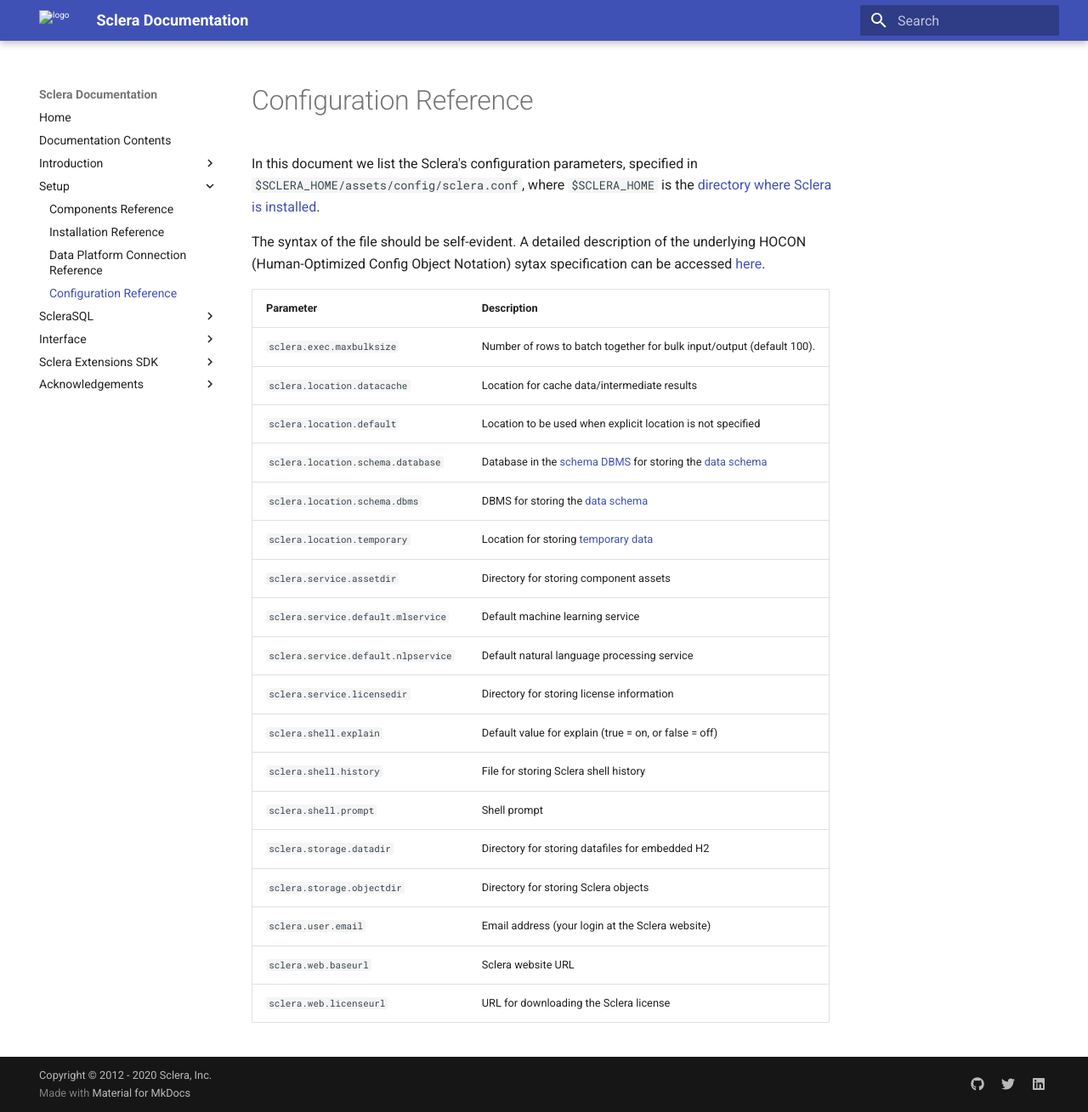
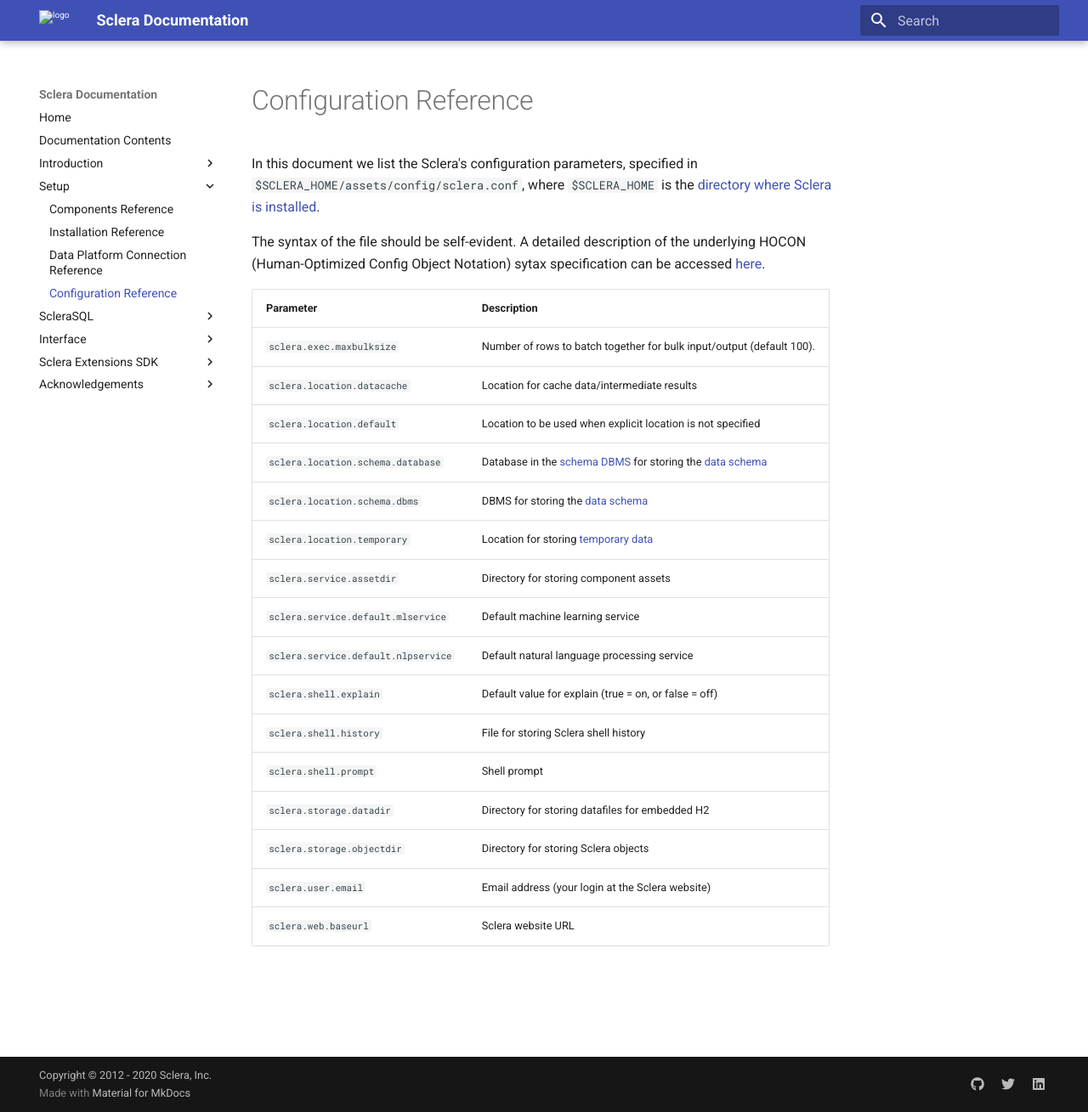
Before and after one commit to scleradb/scleradb.github.io, an MkDocs documentation site: the page built from docsrc/setup/configuration.md, in a window 1280 px wide and 1309 px high. Shown: the whole window at 85% size. Built offline with MkDocs 1.6.1 and Material for MkDocs 9.7.7, drawn with Linux system fonts in a browser that asks for light colours.

Commit message:
Removed parameters related to licenses

```diff
--- a/docsrc/setup/configuration.md
+++ b/docsrc/setup/configuration.md
@@ -13,7 +13,6 @@
 | <a class="anchor" name="sclera-service-assetdir"></a>`sclera.service.assetdir` | Directory for storing component assets
 | <a class="anchor" name="sclera-service-default-mlservice"></a>`sclera.service.default.mlservice` | Default machine learning service
 | <a class="anchor" name="sclera-service-default-nlpservice"></a>`sclera.service.default.nlpservice` | Default natural language processing service
-| <a class="anchor" name="sclera-service-licensedir"></a>`sclera.service.licensedir` | Directory for storing license information
 | <a class="anchor" name="sclera-shell-explain"></a>`sclera.shell.explain` | Default value for explain (true = on, or false = off)
 | <a class="anchor" name="sclera-shell-history"></a>`sclera.shell.history` | File for storing Sclera shell history
 | <a class="anchor" name="sclera-shell-prompt"></a>`sclera.shell.prompt` | Shell prompt
@@ -21,4 +20,3 @@
 | <a class="anchor" name="sclera-storage-objectdir"></a>`sclera.storage.objectdir`| Directory for storing Sclera objects
 | <a class="anchor" name="sclera-user-email"></a>`sclera.user.email` | Email address (your login at the Sclera website)
 | <a class="anchor" name="sclera-web-baseurl"></a>`sclera.web.baseurl` | Sclera website URL
-| <a class="anchor" name="sclera-web-licenseurl"></a>`sclera.web.licenseurl` | URL for downloading the Sclera license
```
